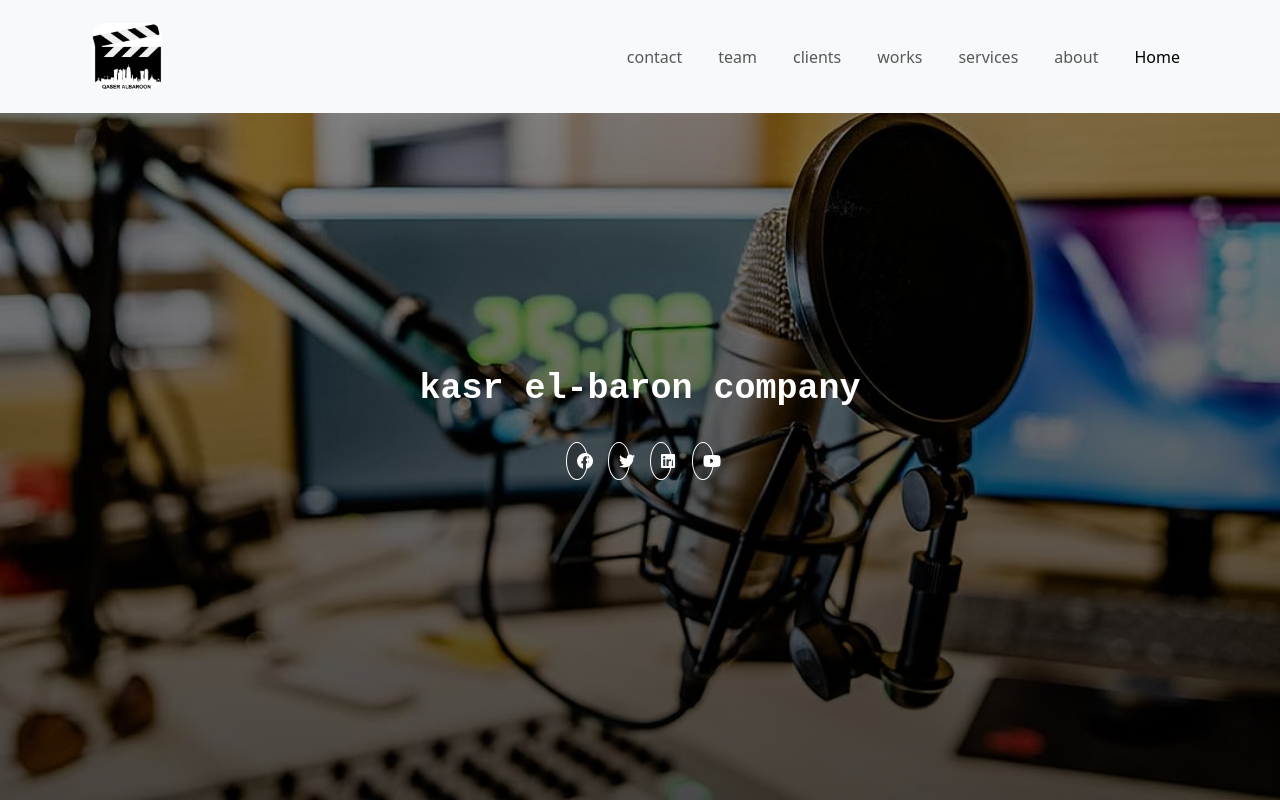
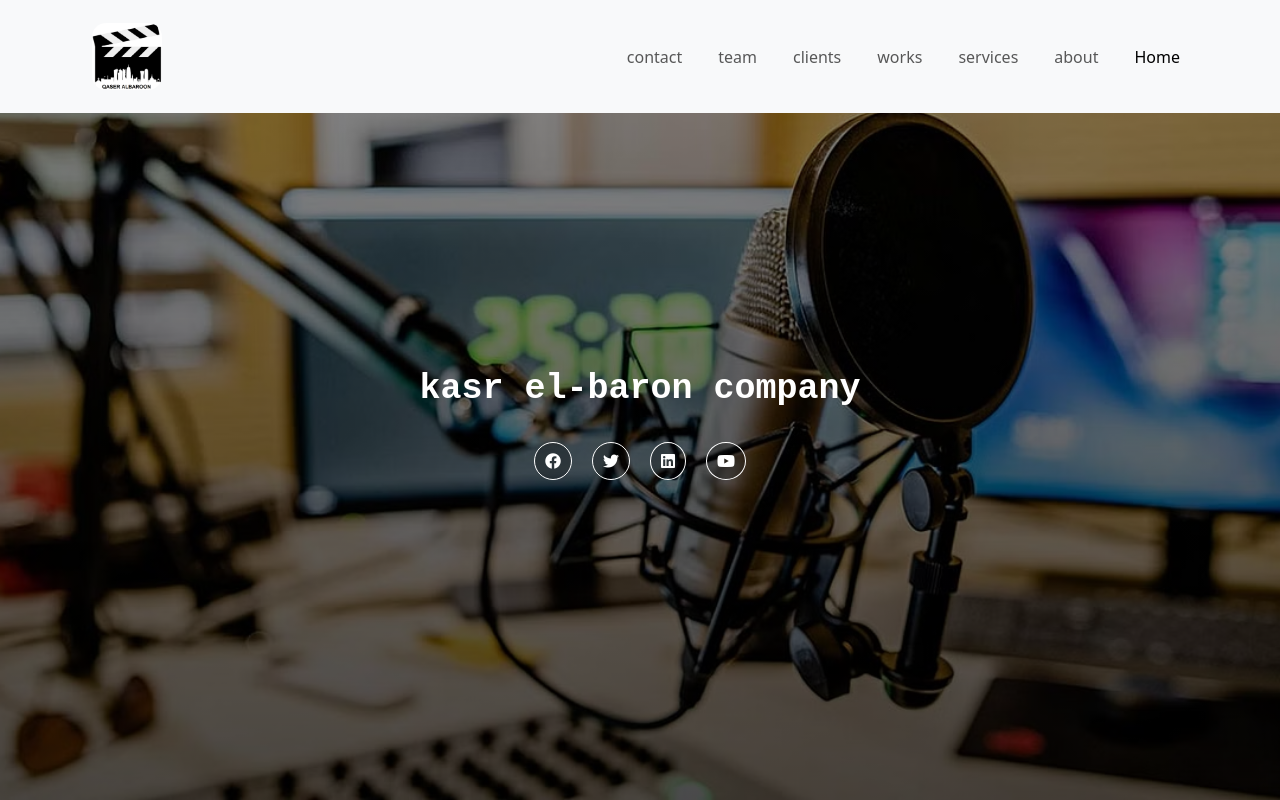
Before and after one commit to ahmedborhamm/test, a plain HTML site: page index.html in a window 1280 px wide. Shown: the top 800 px of the page. Drawn offline with nearby package versions, Linux system fonts and the light colour scheme.

Commit message:
Update index.html

```diff
--- a/index.html
+++ b/index.html
@@ -9,7 +9,7 @@
         <link href="https://cdn.jsdelivr.net/npm/bootstrap@5.3.2/dist/css/bootstrap.min.css" rel="stylesheet" integrity="sha384-T3c6CoIi6uLrA9TneNEoa7RxnatzjcDSCmG1MXxSR1GAsXEV/Dwwykc2MPK8M2HN" crossorigin="anonymous">
     <script src="https://cdn.jsdelivr.net/npm/bootstrap@5.3.2/dist/js/bootstrap.bundle.min.js" integrity="sha384-C6RzsynM9kWDrMNeT87bh95OGNyZPhcTNXj1NW7RuBCsyN/o0jlpcV8Qyq46cDfL" crossorigin="anonymous"></script>
 
-    <link rel="stylesheet" href="fontawesome/css/all.min.css" />
+    <link rel="stylesheet" href="https://cdnjs.cloudflare.com/ajax/libs/font-awesome/6.4.2/css/all.min.css" />
     <title>Document</title>
   </head>
     <div class="all-with-navbar">
```
